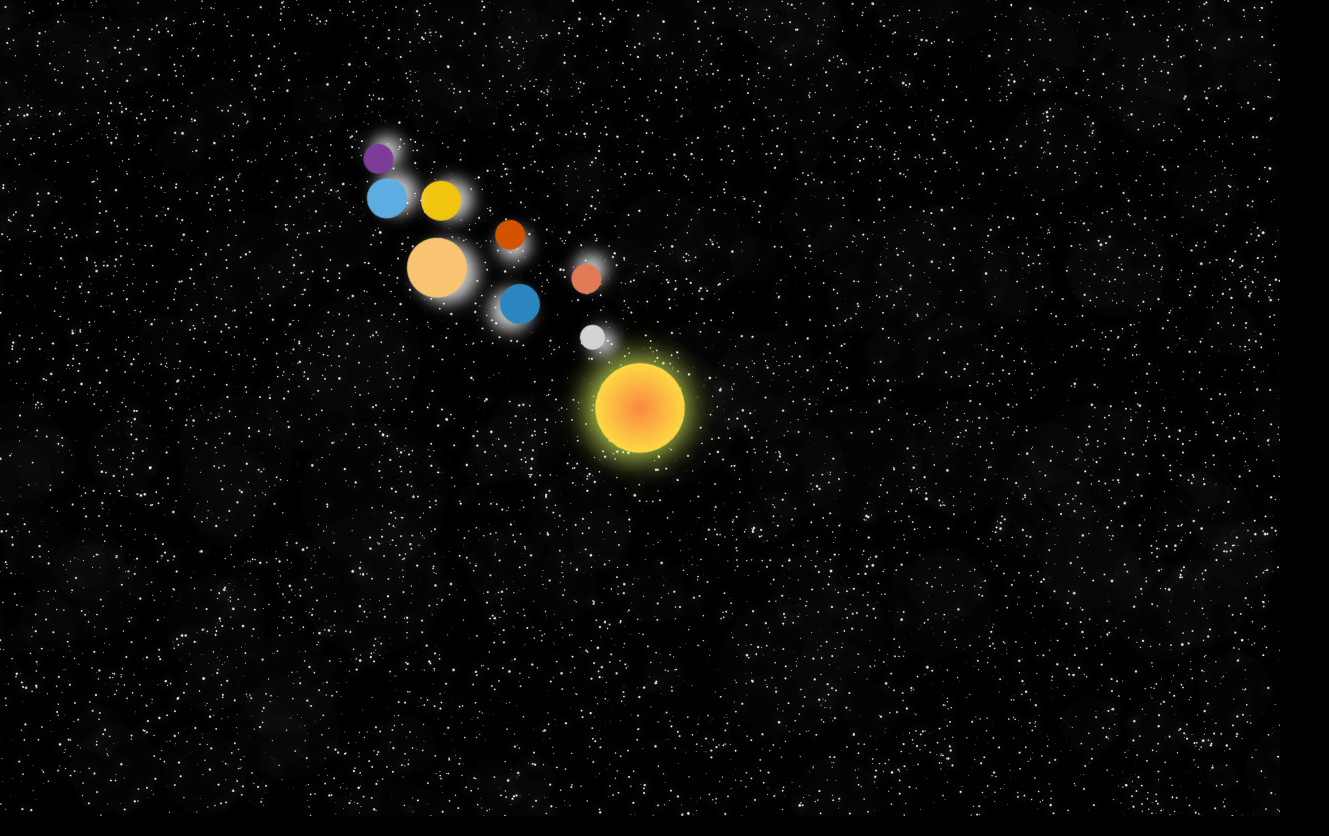
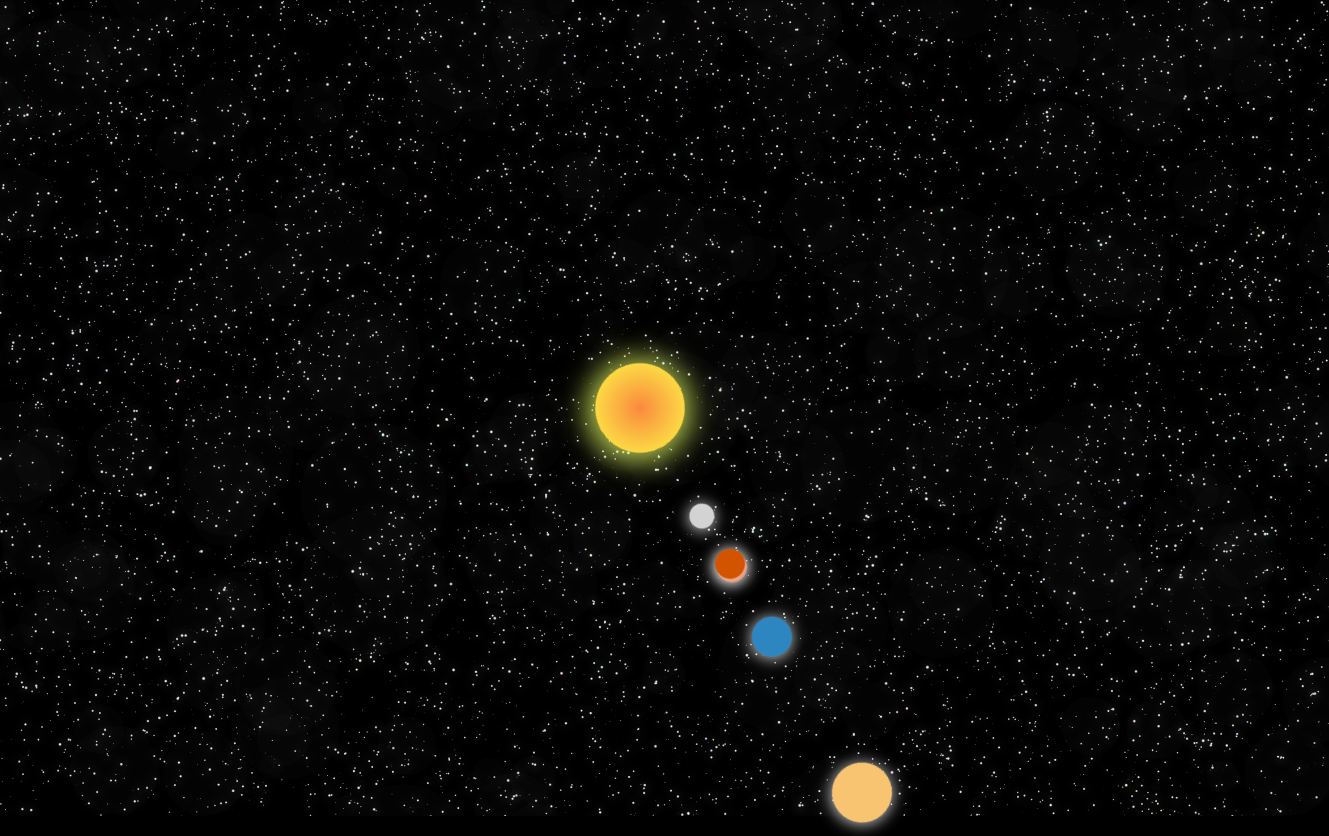
Before and after one commit to alessiaru00/css-exercises, a plain HTML site: page solar-system-Alessia/index.html in a window 1280 px wide. Shown: the top 836 px of the page, 1329 px wide, since content can reach past the window. Drawn offline with Linux system fonts and the light colour scheme.

Commit message:
after class corrections

```diff
--- a/solar-system-Alessia/styles.css
+++ b/solar-system-Alessia/styles.css
@@ -7,104 +7,147 @@ body {
 }
 
 .solar-system {
-  display: flex;
+  display: grid;
   align-content: center;
   align-items: center;
   width: 500px;
   height: 100vh;
   margin: 0 auto;
-  animation: rotate 15s infinite linear;
+  animation: rotate 30s infinite linear;
 }
 
 .sun {
+  grid-column: 1/2;
+  grid-row: 1/2;
+  margin: 0 auto;
+
   width: 90px;
   height: 90px;
-  margin: 0 auto;
   border-radius: 50%;
-  background: radial-gradient(circle, rgba(251,137,63,1) 0%, rgba(252,251,70,1) 100%);
-  box-shadow: 1px 2px 28px 8px rgba(229, 255, 99, 0.76);}
+  background: radial-gradient(circle, rgba(251, 137, 63, 1) 0%, rgba(252, 251, 70, 1) 100%);
+
+  box-shadow: 1px 2px 28px 8px rgba(229, 255, 99, 0.76);
+}
 
 .planet {
+  grid-column: 1/2;
+  grid-row: 1/2;
+
   border-radius: 50%;
-  position: absolute;
-  box-shadow: 1px 11px 15px 1px rgba(255, 255, 255, 0.76)}
+  margin: 0 auto;
+  box-shadow: 1px 1px 15px 1px rgba(255, 255, 255, 0.76);
+
+  animation-delay: 4s;
+  animation-name: rotate;
+  animation-duration: 10s;
+  animation-iteration-count: infinite;
+  animation-timing-function: linear;
+}
+
 
 .mercury {
   width: 25px;
   height: 25px;
-  top: 58%;
-  left: 40%;
+  left: 64px;
   background-color: #d3d3d3;
-  animation: rotate 2s infinite linear;
+  position: relative;
+  transform: translatex(60px);
+  transform-origin: -80px center;
+  animation-delay: 6s;
+
 }
 
 .venus {
   width: 30px;
   height: 30px;
-  top: 62%;
-  left: 30%;
+  left: 94px;
   background-color: #e07a57;
-  animation: rotate 4s infinite linear;
+
+  position: relative;
+  transform: translatex(90px);
+  transform-origin: -90px center;
+  animation-delay: 8s;
 }
 
 .earth {
   width: 40px;
   height: 40px;
-  top: 67%;
-  left: 40%;
   background-color: #2e86c1;
-  animation: rotate 6s infinite linear;
+
+  position: relative;
+  left: 134px;
+  transform: translatex(130px);
+  transform-origin: -130px center;
+  animation-delay: 6s;
 }
 
 .mars {
   width: 30px;
   height: 30px;
-  top: 73%;
-  left: 30%;
   background-color: #d35400;
-  animation: rotate 8s infinite linear;
+  position: relative;
+
+  left: 180px;
+  transform: translatex(170px);
+  transform-origin: -170px center;
+  animation-delay: 5s;
 }
 
 .jupiter {
   width: 60px;
   height: 60px;
-  top: 77%;
-  left: 40%;
   background-color: #f8c471;
-  animation: rotate 10s infinite linear;
+
+
+  position: relative;
+  left: 224px;
+  transform: translatex(220px);
+  transform-origin: -220px center;
+  animation-delay: 8s;
 }
 
 .saturn {
   width: 40px;
   height: 40px;
-  top: 82%;
-  left: 30%;
   background-color: #f1c40f;
-  animation: rotate 12s infinite linear;
+
+  position: relative;
+  left: 279px;
+  transform: translatex(275px);
+  transform-origin: -270px center;
+  animation-delay: 10s;
 }
 
 .uranus {
   width: 40px;
   height: 40px;
-  top: 88%;
-  left: 35%;
   background-color: #5dade2;
-  animation: rotate 14s infinite linear;
+
+  position: relative;
+  left: 324px;
+  transform: translatex(320px);
+  transform-origin: -320px center;
+  animation-delay: 6s;
 }
 
 .neptune {
   width: 30px;
   height: 30px;
-  top: 92%;
-  left: 30%;
   background-color: #7d3c98;
-  animation: rotate 16s infinite linear;
+
+  position: relative;
+  left: 300px;
+  transform: translatex(370px);
+  transform-origin: -200px center;
+  animation-delay: 10s;
+
 }
 
 @keyframes rotate {
   0% {
     transform: rotate(0);
   }
+
   100% {
     transform: rotate(1turn);
   }
```
Also changed, not shown: css-animation-Alessia/styles.css (+2 -5 lines).
